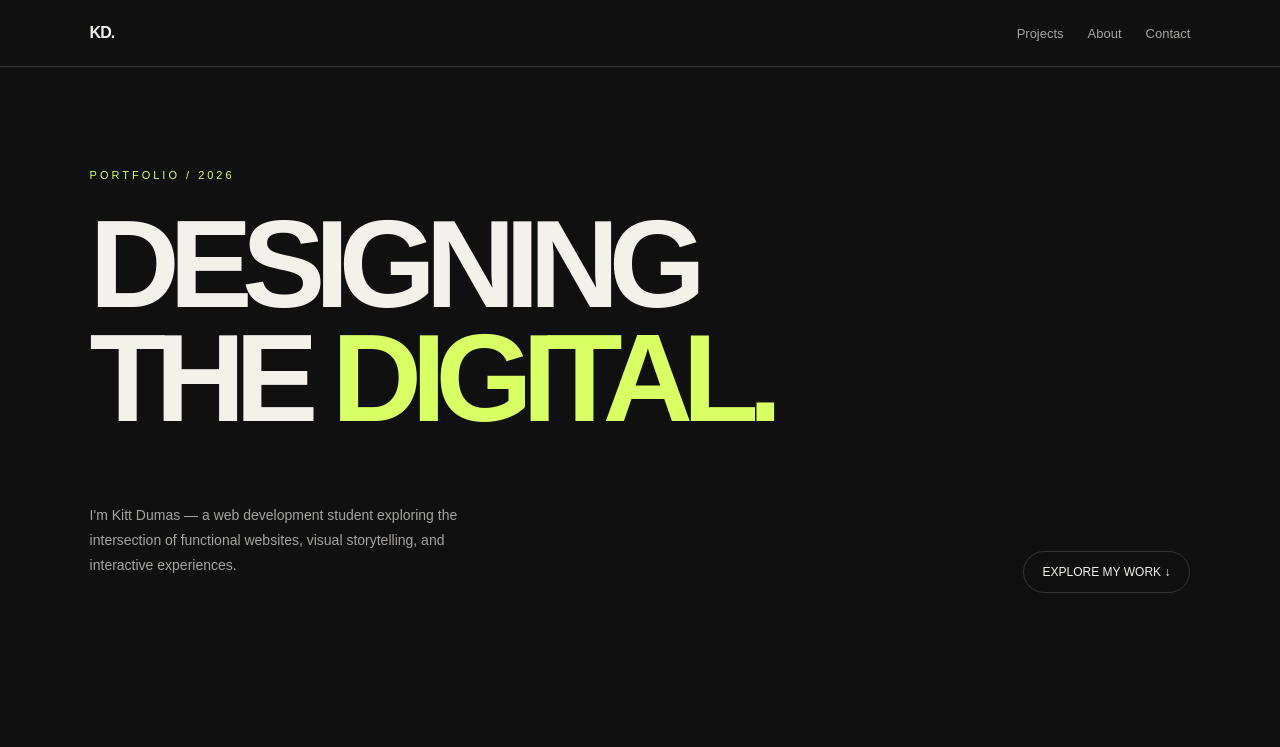
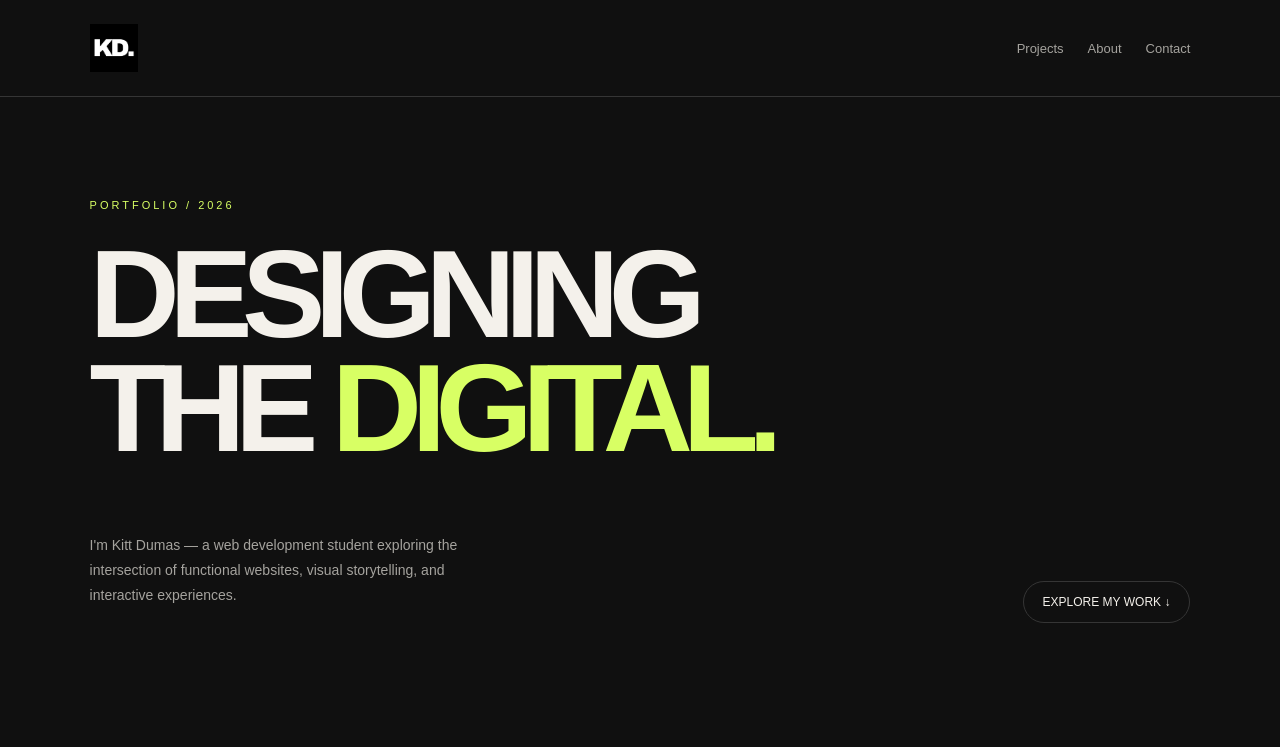
Before and after one commit to Kittxoxo/Kittxoxo.github.io, a plain HTML site: page index.html in a window 1280 px wide. Shown: the top 747 px of the page. Drawn offline with Linux system fonts and the light colour scheme.

Commit message:
Enhance logo and add favicon to index.html
Added favicon link and improved logo accessibility.

```diff
--- a/index.html
+++ b/index.html
@@ -6,6 +6,8 @@
   <meta name="viewport" content="width=device-width, initial-scale=1.0">
   <meta name="description" content="Kitt Dumas — Web development, creative design, and selected projects.">
   <title>Kitt Dumas — Creative Developer</title>
+  <link rel="icon" type="image/png" href="images/favicon.png">
+
   <style>
     :root {
       --bg: #101010;
@@ -34,7 +36,17 @@
       padding: 24px 7%;
       border-bottom: 1px solid var(--line);
     }
-    .logo { font-weight: 900; letter-spacing: -1px; }
+    .logo {
+      display: inline-flex;
+      align-items: center;
+    }
+
+    .logo-image {
+      display: block;
+      width: 48px;
+      height: auto;
+      object-fit: contain;
+    }
     .nav-links { display: flex; gap: 24px; color: var(--muted); font-size: 13px; }
     .nav-links a:hover { color: var(--accent); }
 
@@ -225,7 +237,9 @@
 </head>
 <body>
   <nav>
-    <a class="logo" href="#">KD.</a>
+    <a class="logo" href="#" aria-label="Back to top">
+      <img src="images/logo.png" alt="KD logo" class="logo-image">
+    </a>
     <div class="nav-links">
       <a href="#projects">Projects</a>
       <a href="#about">About</a>
```
